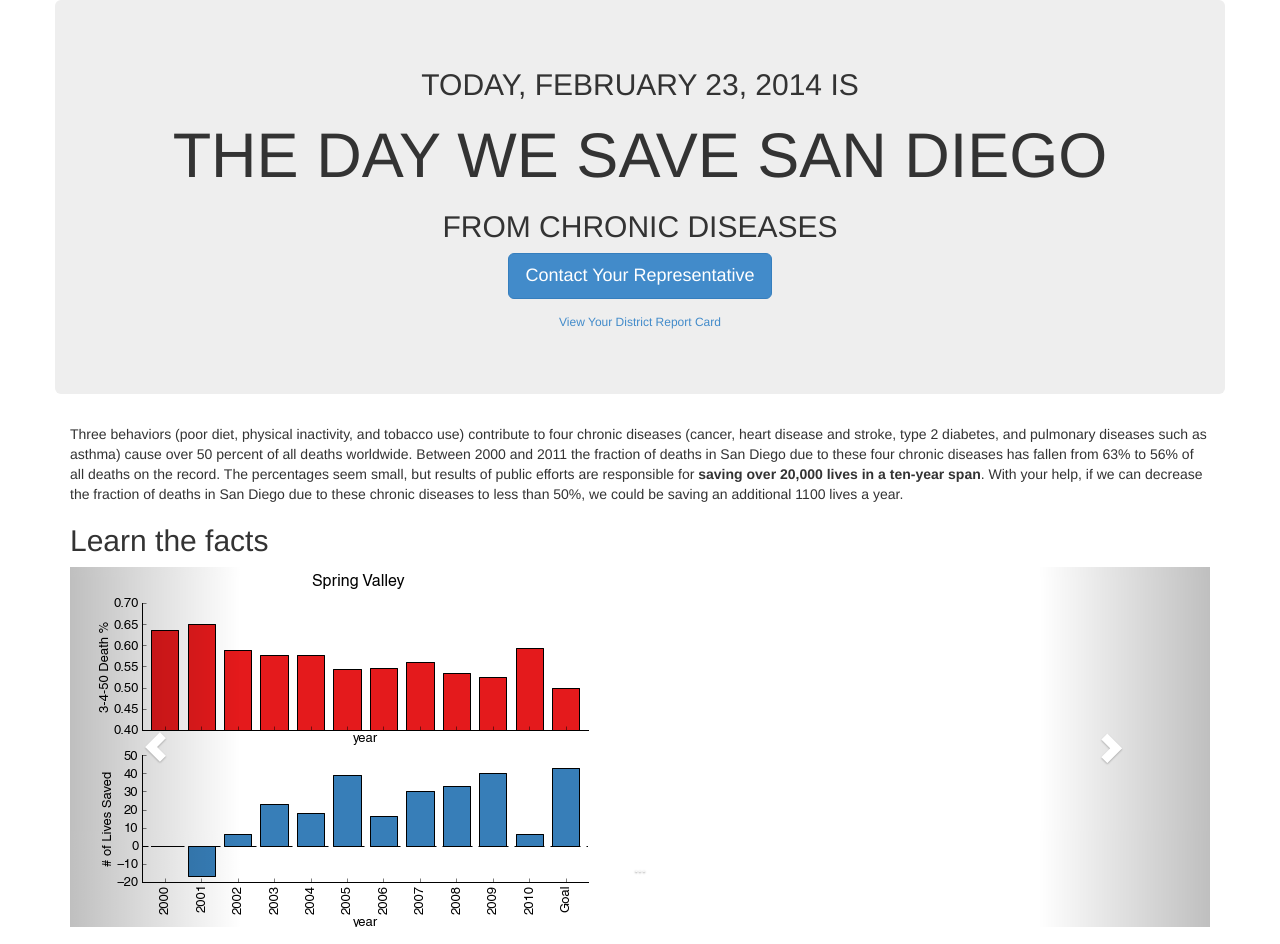
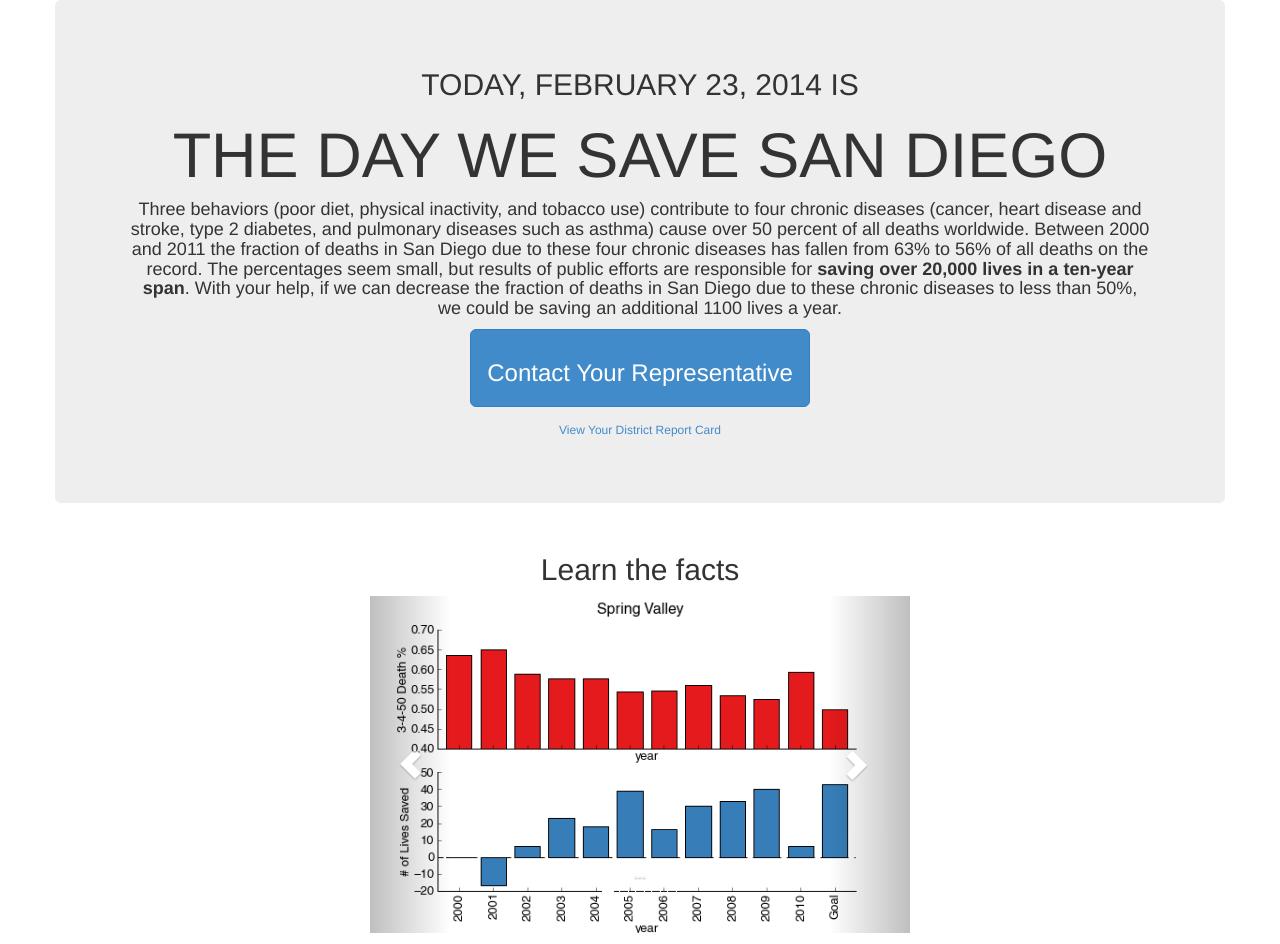
Before and after one commit to jenhantao/saveSanDiego, a plain HTML site: page SaveSanDiego/web/index.html in a window 1280 px wide. Shown: the top 944 px of the page. Drawn offline with Linux system fonts and the light colour scheme.

Commit message:
index updates

```diff
--- a/SaveSanDiego/web/index.html
+++ b/SaveSanDiego/web/index.html
@@ -44,22 +44,21 @@
                     <div class="container text-center">
                         <h2>TODAY, <span id="date">date</span> IS</h2>
                         <h1>THE DAY WE SAVE SAN DIEGO</h1>
-                        <h2>FROM CHRONIC DISEASES</h2>
-                        <button id="dialogButton" class="btn btn-primary btn-lg" data-toggle="modal" data-target="#formModal">Contact Your Representative</button>
+                        <h4>
+                            Three behaviors (poor diet, physical inactivity, and tobacco use)  contribute to four chronic diseases (cancer, heart disease and stroke, type 2 diabetes, and pulmonary diseases such as asthma) cause over 50 percent of all deaths worldwide.
+                            Between 2000 and 2011 the fraction of deaths in San Diego due to these four chronic diseases has fallen from 63% to 56% of all deaths on the record. The percentages seem small, but results of public efforts are responsible for <strong>saving over 20,000 lives in a ten-year span</strong>.
+                            With your help, if we can decrease the fraction of deaths in San Diego due to these chronic diseases to less than 50%, we could be saving an additional 1100 lives a year.
+                        </h4>
+                        <button id="dialogButton" class="btn btn-primary btn-lg" data-toggle="modal" data-target="#formModal"><h3>Contact Your Representative</h3></button>
                         <p></p>
                         <p><a style="font-size: 12px">View Your District Report Card</a></p>
                     </div>
                 </div>
             </div>
-
-        </div>
-        <div class='container'>
-            Three behaviors (poor diet, physical inactivity, and tobacco use)  contribute to four chronic diseases (cancer, heart disease and stroke, type 2 diabetes, and pulmonary diseases such as asthma) cause over 50 percent of all deaths worldwide.
-            Between 2000 and 2011 the fraction of deaths in San Diego due to these four chronic diseases has fallen from 63% to 56% of all deaths on the record. The percentages seem small, but results of public efforts are responsible for <strong>saving over 20,000 lives in a ten-year span</strong>.
-            With your help, if we can decrease the fraction of deaths in San Diego due to these chronic diseases to less than 50%, we could be saving an additional 1100 lives a year.
-            <h2>
+            <h2 class="text-center">
                 Learn the facts
             </h2>
+            <div class="row col-md-6 col-md-offset-3">
                 <div id="imageCarousel" class="carousel slide" data-ride="carousel" data-interval="10000">
                     <!-- Indicators -->
                     <ol class="carousel-indicators">
@@ -110,8 +109,10 @@
                         <span class="glyphicon glyphicon-chevron-right"></span>
                     </a>
                 </div>
+            </div>
 
-
+        </div>
+        <div class='container'>
             <h2>
                 Participate
             </h2>
@@ -176,11 +177,10 @@
                     <a href="http://ask.chis.ucla.edu/main/default.asp">California Health Interview Survey (AskCHIS)</a>
                 </li>
                 <li>
-                    Centers for Disease Control and Prevention [http://www.cdc.gov]
+                    <a href="http://www.cdc.gov">Centers for Disease Control and Prevention</a>
                 </li>
                 <li>
-                    Discover the districts you live in (via SANDAG) [http://gis1.sandag.org/GeoBoundaryViewer/]
-
+                    <a href="http://gis1.sandag.org/GeoBoundaryViewer/">Discover the districts you live in (via SANDAG)</a>
                 </li>
             </ul>
         </div>
```
Lines whose indentation alone changed are shown as unchanged.
